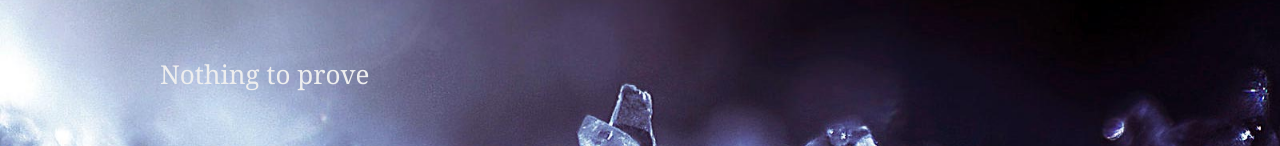
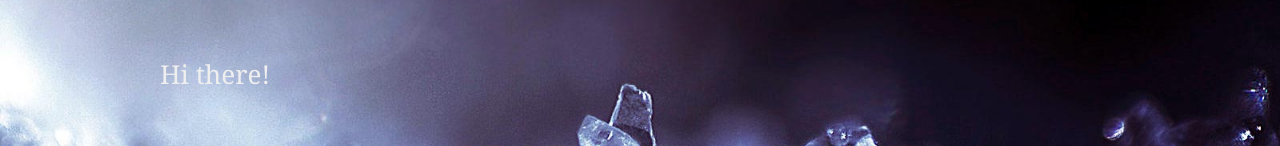
Before and after one commit to redbrake/crystal, a website: page index.html in a window 1280 px wide. Shown: the part 222-368 px from the top of the page. Drawn offline with Linux system fonts and the light colour scheme.

Commit message:
Text adjustments

```diff
--- a/index.html
+++ b/index.html
@@ -36,7 +36,7 @@
         <div class="jumbotron">
             <div class="container">
                 <h1>Crystal Theme</h1>
-                <p>Nothing to prove</p>
+                <p>Hi there!</p>
             </div>
         </div>
 
```
